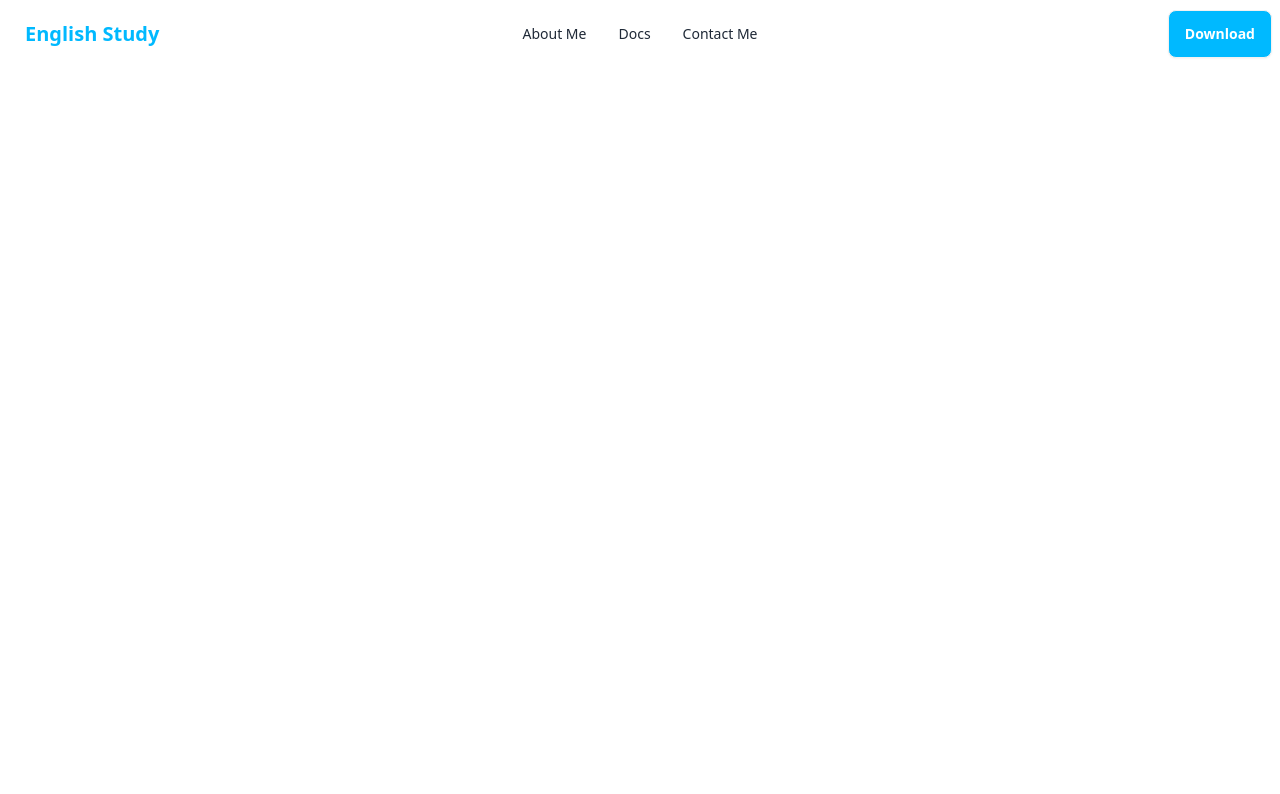
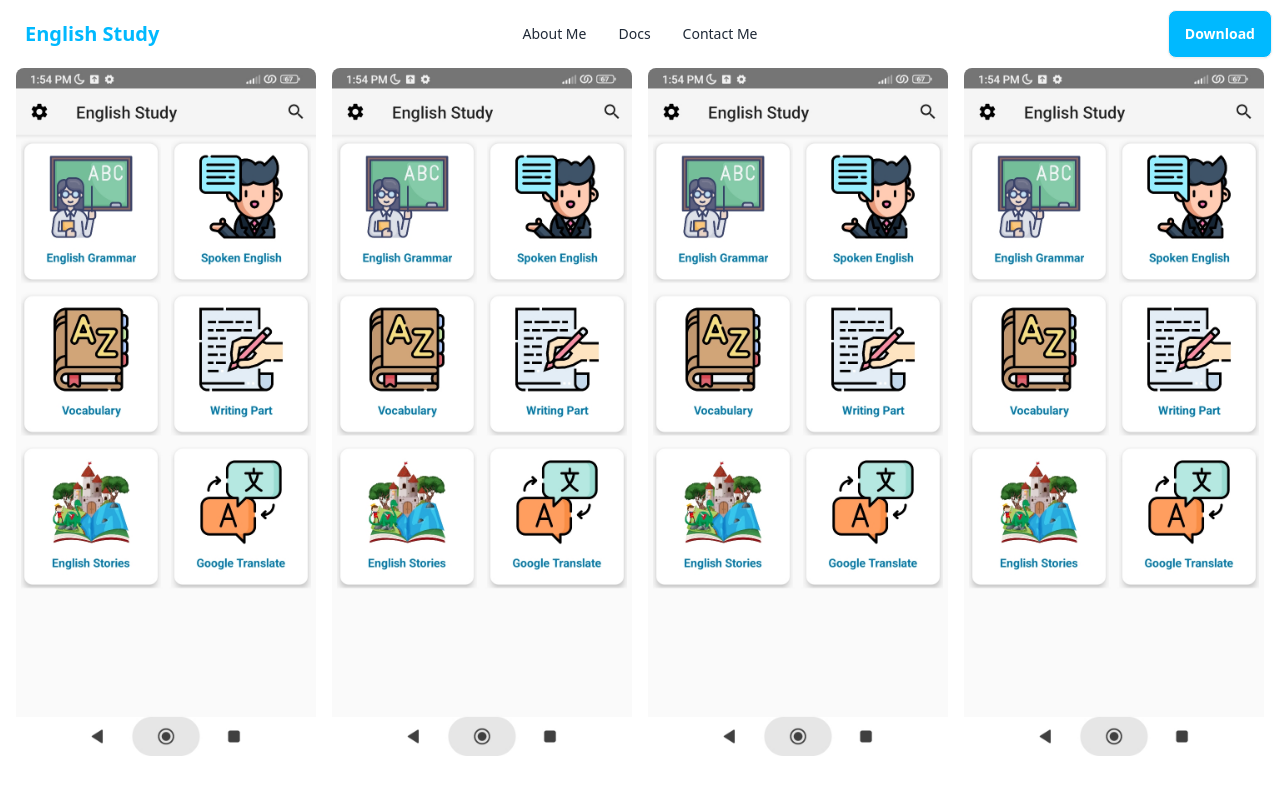
Before and after one commit to shaishabcoding/EnglishStudy, a plain HTML site: page index.html in a window 1280 px wide. Drawn offline with nearby package versions, Linux system fonts and the light colour scheme.

Commit message:
created banner

```diff
--- a/index.html
+++ b/index.html
@@ -84,5 +84,39 @@
       <!-- nav end -->
     </header>
     <!-- header end -->
+    <!-- main start -->
+    <main class="p-4 pt-0">
+      <!-- banner start -->
+      <section>
+        <div class="grid grid-cols-4 gap-4 hover:*:brightness-75">
+          <a href="images/screenshots/1.jpg">
+            <img
+              src="images/screenshots/1.jpg"
+              class="rounded-md lg:rounded-lg"
+            />
+          </a>
+          <a href="images/screenshots/1.jpg">
+            <img
+              src="images/screenshots/1.jpg"
+              class="rounded-md lg:rounded-lg"
+            />
+          </a>
+          <a href="images/screenshots/1.jpg">
+            <img
+              src="images/screenshots/1.jpg"
+              class="rounded-md lg:rounded-lg"
+            />
+          </a>
+          <a href="images/screenshots/1.jpg">
+            <img
+              src="images/screenshots/1.jpg"
+              class="rounded-md lg:rounded-lg"
+            />
+          </a>
+        </div>
+      </section>
+      <!-- banner end -->
+    </main>
+    <!-- main end -->
   </body>
 </html>
```
Also changed, not shown: images/screenshots/1.jpg (added).
